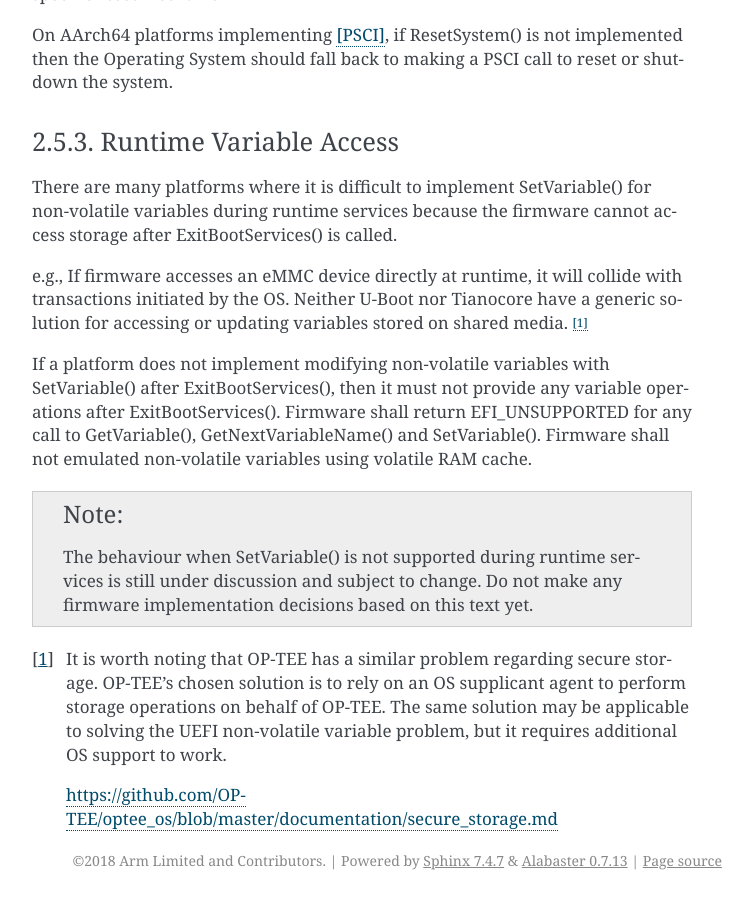
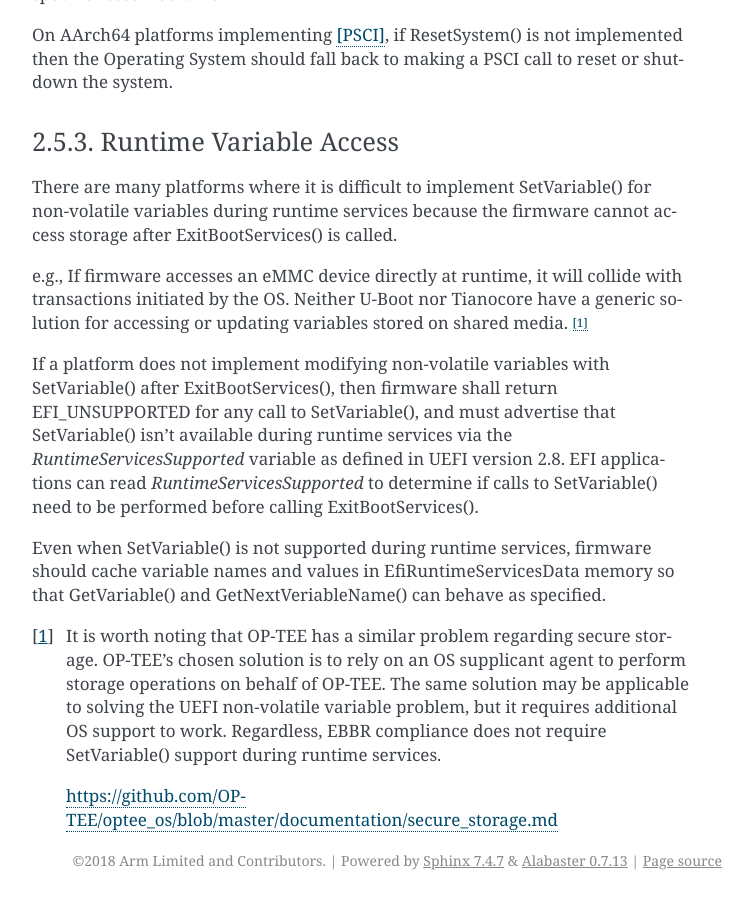
Before and after one commit to ARM-software/ebbr, a Sphinx documentation site: the page built from source/chapter2-uefi.rst, in a window 1280 px wide and 900 px high, scrolled down 4061 px. Shown: the whole window, without its empty margins (388-1141 px from the left). Built offline with Sphinx 7.4.7, drawn with Linux system fonts in a browser that asks for light colours; some of the changed text lies outside the part shown.

Commit message:
Simplify SetVariable() language
Instead of masking out GetVariable() when SetVariable() isn't available
during runtime services, simplify the requirements without losing the
ability to read variables by using the RuntimeServicesSupported variable
from UEFI v2.8 (in review for release); Mantis issue 1961.

Peter Jones's earlier patch also specified a Capsule-on-Disk format for
updating variables that the OS could store in the ESP. I've not included
that specification in this patch as it is logically a separate feature.
It may reappear in a separate patch at a later date, or it may get
proposed for inclusion in the UEFI spec proper.

Signed-off-by: Grant Likely <grant.likely@arm.com>
Cc: Peter Jones <pjones@redhat.com>

```diff
--- a/source/chapter2-uefi.rst
+++ b/source/chapter2-uefi.rst
@@ -112,7 +112,7 @@ during both boot services and runtime services.
 However, it isn't always practical for all EFI_RUNTIME_SERVICES functions
 to be callable during runtime services due to hardware limitations.
 If any EFI_RUNTIME_SERVICES functions are only available during boot services
-then firmware shall provide the global `RuntimeServicesAvailable` variable to
+then firmware shall provide the global `RuntimeServicesSupported` variable to
 indicate which functions are available during runtime services.
 Functions that are not available during runtime services shall return
 EFI_UNSUPPORTED.
@@ -201,14 +201,15 @@ variables stored on shared media. [#OPTEESupplicant]_
 
 If a platform does not implement modifying non-volatile variables with
 SetVariable() after ExitBootServices(),
-then it must not provide any variable operations after ExitBootServices().
-Firmware shall return EFI_UNSUPPORTED for any call to GetVariable(),
-GetNextVariableName() and SetVariable().
-Firmware shall not emulated non-volatile variables using volatile RAM cache.
+then firmware shall return EFI_UNSUPPORTED for any call to SetVariable(),
+and must advertise that SetVariable() isn't available during runtime services
+via the `RuntimeServicesSupported` variable as defined in UEFI version 2.8.
+EFI applications can read `RuntimeServicesSupported` to determine if calls
+to SetVariable() need to be performed before calling ExitBootServices().
 
-.. note:: The behaviour when SetVariable() is not supported during runtime
-   services is still under discussion and subject to change.
-   Do not make any firmware implementation decisions based on this text yet.
+Even when SetVariable() is not supported during runtime services, firmware
+should cache variable names and values in EfiRuntimeServicesData memory so
+that GetVariable() and GetNextVeriableName() can behave as specified.
 
 .. [#OPTEESupplicant] It is worth noting that OP-TEE has a similar problem
    regarding secure storage.
@@ -216,5 +217,7 @@ Firmware shall not emulated non-volatile variables using volatile RAM cache.
    storage operations on behalf of OP-TEE.
    The same solution may be applicable to solving the UEFI non-volatile
    variable problem, but it requires additional OS support to work.
+   Regardless, EBBR compliance does not require SetVariable() support
+   during runtime services.
 
    https://github.com/OP-TEE/optee_os/blob/master/documentation/secure_storage.md
```
